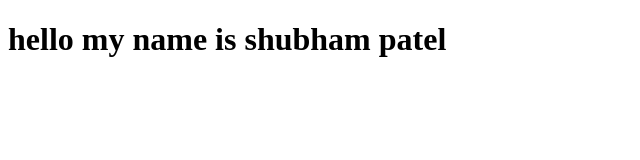
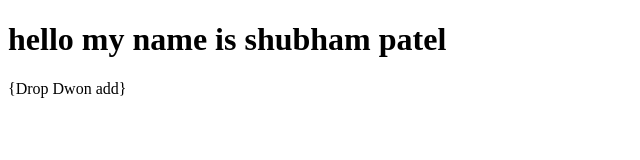
Before and after one commit to Shubham1000patel/local_repo, a plain HTML site: page index.html in a window 1280 px wide. Shown: the whole page, without its empty margins (0-640 px from the left). Drawn offline with Linux system fonts and the light colour scheme.

Commit message:
Drop Down Add

```diff
--- a/index.html
+++ b/index.html
@@ -8,6 +8,7 @@
 <body>
 
     <h1>hello my name is shubham patel</h1>
+    <p>{Drop Dwon add}</p>
 
 </body>
 </html>
```
